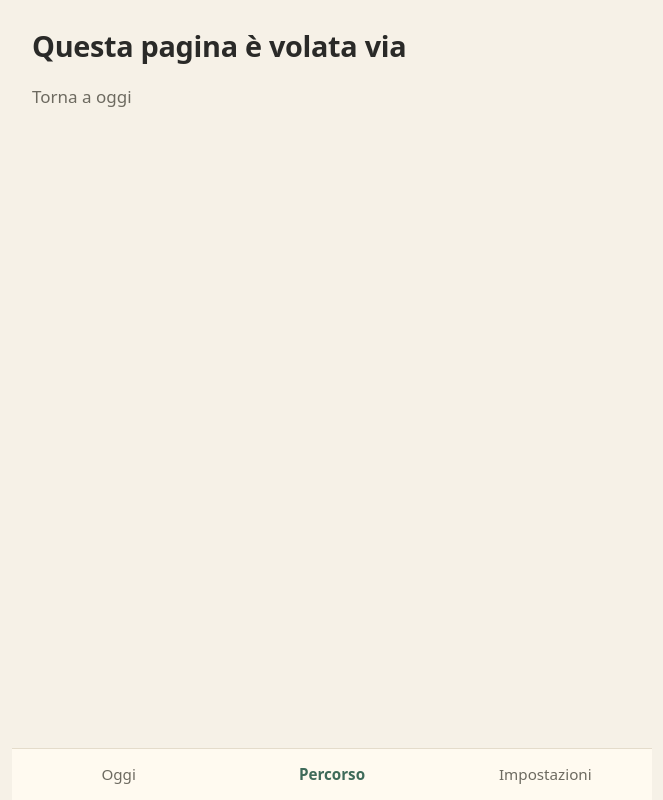
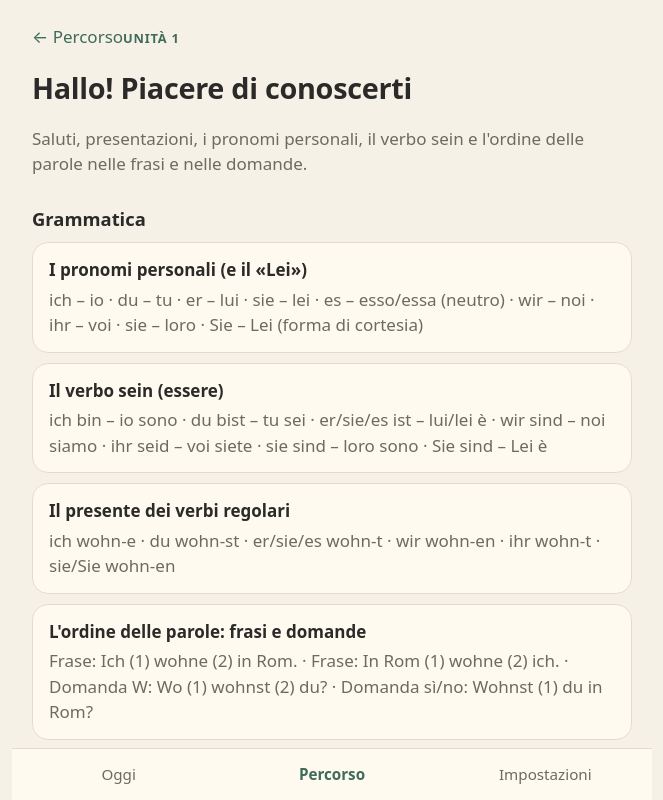
Before and after one commit to l-wittgenstein/kuckuck, a React (Vite) app: page /#/percorso/a1-u01 in a window 1280 px wide. Shown: the whole page, without its empty margins (308-971 px from the left). Built offline with nearby package versions, Linux system fonts and the light colour scheme.

Commit message:
Show units and a read-only content preview on the Percorso tab
Co-Authored-By: Claude Opus 5.5 <noreply@anthropic.com>
Claude-Session: https://claude.ai/code/session_0154spBtkzbEmMbSNGrHkZUa

```diff
--- a/src/App.tsx
+++ b/src/App.tsx
@@ -1,4 +1,6 @@
 import { NavLink, Route, Routes } from "react-router-dom";
+import { PathScreen } from "./features/path/PathScreen";
+import { UnitPreview } from "./features/path/UnitPreview";
 import { it } from "./i18n/it";
 
 function Screen({ title, text }: { title: string; text: string }) {
@@ -19,10 +21,8 @@ export function App() {
             path="/"
             element={<Screen title={it.home.greeting} text={it.home.comingSoon} />}
           />
-          <Route
-            path="/percorso"
-            element={<Screen title={it.path.title} text={it.path.comingSoon} />}
-          />
+          <Route path="/percorso" element={<PathScreen />} />
+          <Route path="/percorso/:unitId" element={<UnitPreview />} />
           <Route
             path="/impostazioni"
             element={<Screen title={it.settings.title} text={it.settings.comingSoon} />}
--- /dev/null
+++ b/src/content/index.ts
@@ -0,0 +1,49 @@
+// Loads the JSON content at build time. Validation happens in
+// `npm run validate-content`, so here the files are trusted as typed.
+import type {
+  GrammarItem,
+  Level,
+  Manifest,
+  Unit,
+  VocabItem,
+} from "../../content/schema";
+
+const files = import.meta.glob<{ default: unknown }>("../../content/**/*.json", {
+  eager: true,
+});
+
+function file<T>(path: string): T {
+  const mod = files[`../../content/${path}`];
+  if (!mod) throw new Error(`Missing content file: ${path}`);
+  return mod.default as T;
+}
+
+export interface UnitContent extends Unit {
+  vocab: VocabItem[];
+  grammar: GrammarItem[];
+}
+
+export interface LevelContent extends Level {
+  unitContents: UnitContent[];
+}
+
+export const manifest = file<Manifest>("manifest.json");
+
+export const levels: LevelContent[] = manifest.levels.map((levelId) => {
+  const level = file<Level>(`${levelId}/level.json`);
+  return {
+    ...level,
+    unitContents: level.units.map((unitId) => {
+      const dir = `${levelId}/${unitId.split("-")[1]}`;
+      return {
+        ...file<Unit>(`${dir}/unit.json`),
+        vocab: file<VocabItem[]>(`${dir}/vocab.json`),
+        grammar: file<GrammarItem[]>(`${dir}/grammar.json`),
+      };
+    }),
+  };
+});
+
+export function findUnit(unitId: string): UnitContent | undefined {
+  return levels.flatMap((l) => l.unitContents).find((u) => u.id === unitId);
+}
--- /dev/null
+++ b/src/features/path/PathScreen.tsx
@@ -0,0 +1,33 @@
+import { Link } from "react-router-dom";
+import { levels } from "../../content";
+import { it } from "../../i18n/it";
+
+export function PathScreen() {
+  return (
+    <section className="screen">
+      <h1>{it.path.title}</h1>
+      <p className="muted">{it.path.subtitle}</p>
+      {levels.map((level) => (
+        <div key={level.id} className="level">
+          <h2>
+            {level.title} <span className="muted">· {level.subtitle}</span>
+          </h2>
+          <ol className="unit-list">
+            {level.unitContents.map((unit) => (
+              <li key={unit.id}>
+                <Link to={`/percorso/${unit.id}`} className="card unit-card">
+                  <span className="unit-number">{it.path.unit(unit.order)}</span>
+                  <strong>{unit.title}</strong>
+                  <span className="muted">{unit.summary}</span>
+                  <span className="unit-counts">
+                    {it.path.counts(unit.vocab.length, unit.grammar.length)}
+                  </span>
+                </Link>
+              </li>
+            ))}
+          </ol>
+        </div>
+      ))}
+    </section>
+  );
+}
--- /dev/null
+++ b/src/features/path/UnitPreview.tsx
@@ -0,0 +1,59 @@
+import { Link, useParams } from "react-router-dom";
+import { findUnit } from "../../content";
+import type { VocabItem } from "../../../content/schema";
+import { it } from "../../i18n/it";
+
+function germanLabel(v: VocabItem) {
+  return v.pos === "noun" ? `${v.article} ${v.de}` : v.de;
+}
+
+export function UnitPreview() {
+  const { unitId = "" } = useParams();
+  const unit = findUnit(unitId);
+  if (!unit) {
+    return (
+      <section className="screen">
+        <h1>{it.notFound.title}</h1>
+        <Link to="/percorso">{it.path.back}</Link>
+      </section>
+    );
+  }
+
+  return (
+    <section className="screen">
+      <Link to="/percorso" className="back-link">
+        ← {it.path.back}
+      </Link>
+      <span className="unit-number">{it.path.unit(unit.order)}</span>
+      <h1>{unit.title}</h1>
+      <p className="muted">{unit.summary}</p>
+
+      <h2>{it.path.grammar}</h2>
+      <ul className="item-list">
+        {unit.grammar.map((g) => (
+          <li key={g.id} className="card">
+            <strong>{g.title}</strong>
+            <span className="muted">{g.pattern.join(" · ")}</span>
+          </li>
+        ))}
+      </ul>
+
+      <h2>{it.path.vocab}</h2>
+      <ul className="item-list">
+        {unit.vocab.map((v) => (
+          <li key={v.id} className="card vocab-row">
+            <span lang="de" className={`de article-${v.article ?? "none"}`}>
+              {germanLabel(v)}
+            </span>
+            {v.pos === "noun" && (
+              <span lang="de" className="muted">
+                {v.plural ? `${it.path.plural}: die ${v.plural}` : it.path.noPlural}
+              </span>
+            )}
+            <span>{v.it.join(", ")}</span>
+          </li>
+        ))}
+      </ul>
+    </section>
+  );
+}
--- a/src/i18n/it.ts
+++ b/src/i18n/it.ts
@@ -15,7 +15,15 @@ export const it = {
   },
   path: {
     title: "Il tuo percorso",
-    comingSoon: "Da A1 a B1, un'unità alla volta.",
+    subtitle: "Da A1 a B1, un'unità alla volta.",
+    unit: (n: number) => `Unità ${n}`,
+    counts: (vocab: number, grammar: number) =>
+      `${vocab} parole · ${grammar} ${grammar === 1 ? "regola" : "regole"} di grammatica`,
+    back: "Percorso",
+    grammar: "Grammatica",
+    vocab: "Parole",
+    plural: "plurale",
+    noPlural: "senza plurale",
   },
   settings: {
     title: "Impostazioni",
--- a/src/styles/base.css
+++ b/src/styles/base.css
@@ -7,6 +7,9 @@
   --accent-text: #ffffff;
   --line: #e4dccb;
   --radius: 16px;
+  --der: #2f6690;
+  --die: #a23b48;
+  --das: #3f7d4f;
   font-family: system-ui, -apple-system, "Segoe UI", Roboto, sans-serif;
   color-scheme: light dark;
 }
@@ -20,6 +23,9 @@
     --accent: #8cc3ad;
     --accent-text: #14211c;
     --line: #2f3331;
+    --der: #8ab8de;
+    --die: #e59aa4;
+    --das: #93c9a0;
   }
 }
 
@@ -77,3 +83,61 @@ body {
   color: var(--accent);
   font-weight: 600;
 }
+
+h2 {
+  font-size: 1.15rem;
+  margin: 28px 0 10px;
+}
+
+a { color: var(--accent); }
+
+.card {
+  display: flex;
+  flex-direction: column;
+  gap: 4px;
+  padding: 14px 16px;
+  background: var(--surface);
+  border: 1px solid var(--line);
+  border-radius: var(--radius);
+  color: inherit;
+  text-decoration: none;
+}
+
+.unit-list,
+.item-list {
+  list-style: none;
+  margin: 0;
+  padding: 0;
+  display: flex;
+  flex-direction: column;
+  gap: 10px;
+}
+
+.unit-number {
+  font-size: 0.8rem;
+  text-transform: uppercase;
+  letter-spacing: 0.06em;
+  color: var(--accent);
+  font-weight: 600;
+}
+
+.unit-counts {
+  font-size: 0.9rem;
+  margin-top: 4px;
+}
+
+.back-link {
+  display: inline-block;
+  margin-bottom: 16px;
+  text-decoration: none;
+}
+
+.vocab-row .de {
+  font-size: 1.15rem;
+  font-weight: 600;
+}
+
+/* Gender colours: a quiet cue, never the only signal (the article is shown). */
+.article-der { color: var(--der); }
+.article-die { color: var(--die); }
+.article-das { color: var(--das); }
```
